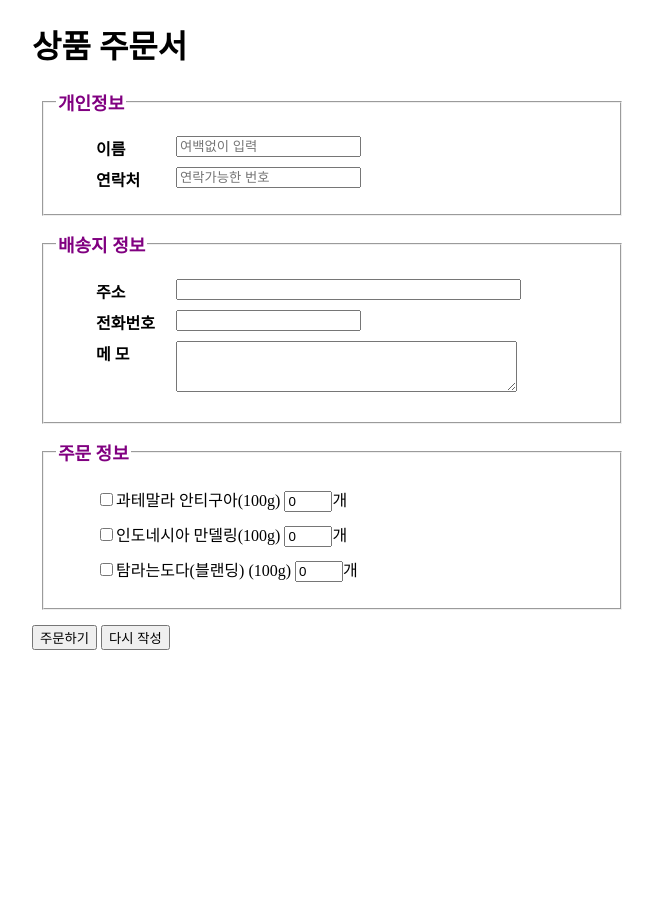
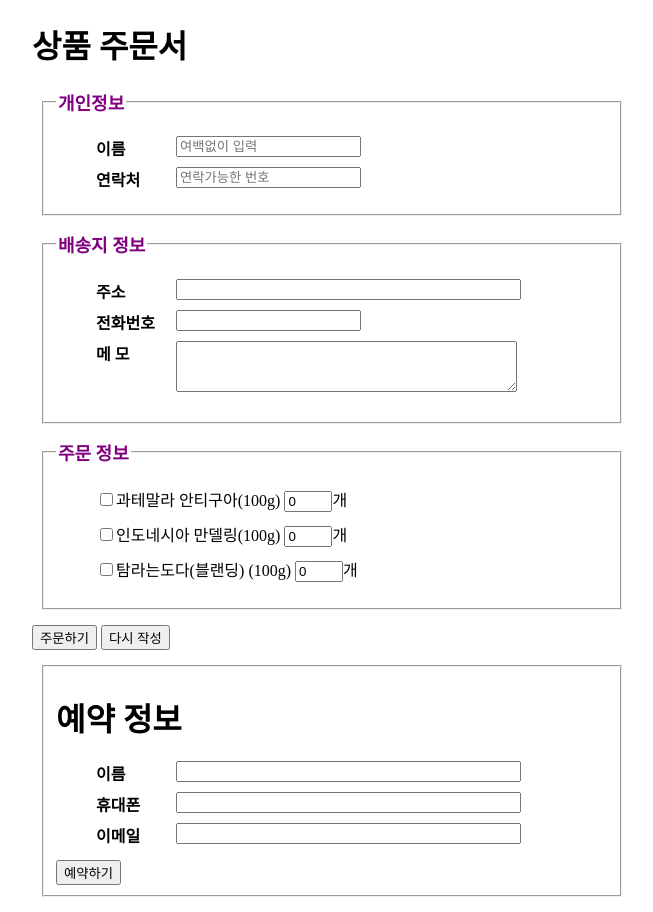
Before and after one commit to pumpkin9310/product-order-sheet, a plain HTML site: page index.html in a window 1280 px wide. Shown: the whole page, without its empty margins (308-961 px from the left). Before the commit the page ends 800 px from the top, so only its background shows below. Drawn offline with Linux system fonts and the light colour scheme.

Commit message:
add book

```diff
--- a/index.html
+++ b/index.html
@@ -68,6 +68,28 @@
         </fieldset>
         <input type="submit" value="주문하기">
         <input type="reset" value="다시 작성">
+        <fieldset>
+            <h1>예약 정보</h1>
+            <ul>
+                <li>
+                    <label class="title">이름</label>
+                    <input type="text" size="40">
+                </li>
+                <li>
+                    <label class="title">휴대폰</label>
+                    <input type="text" size="40">
+
+                </li>
+                <li>
+                    <label class="title">이메일</label>
+                    <input type="text" size="40">
+
+                </li>
+
+            </ul>
+            <input type="reset" value="예약하기">
+
+        </fieldset>
 
     </div>
 
```
